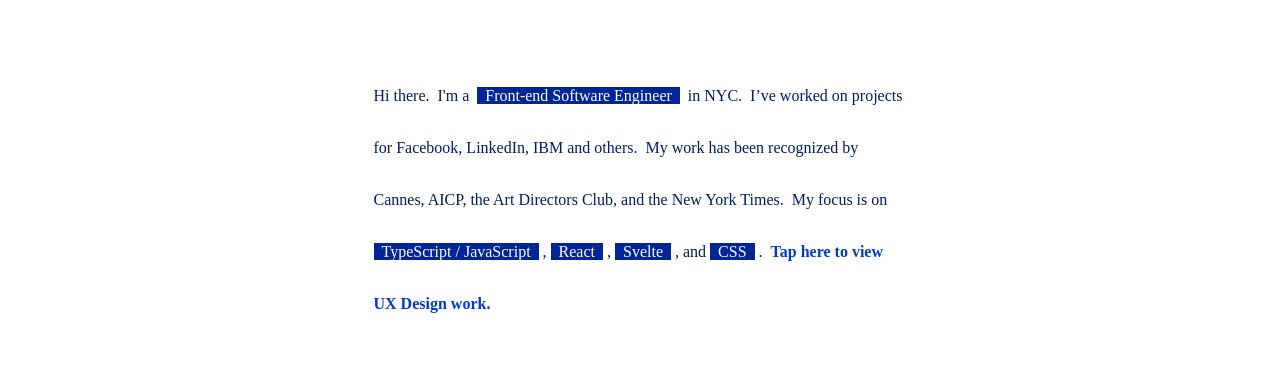
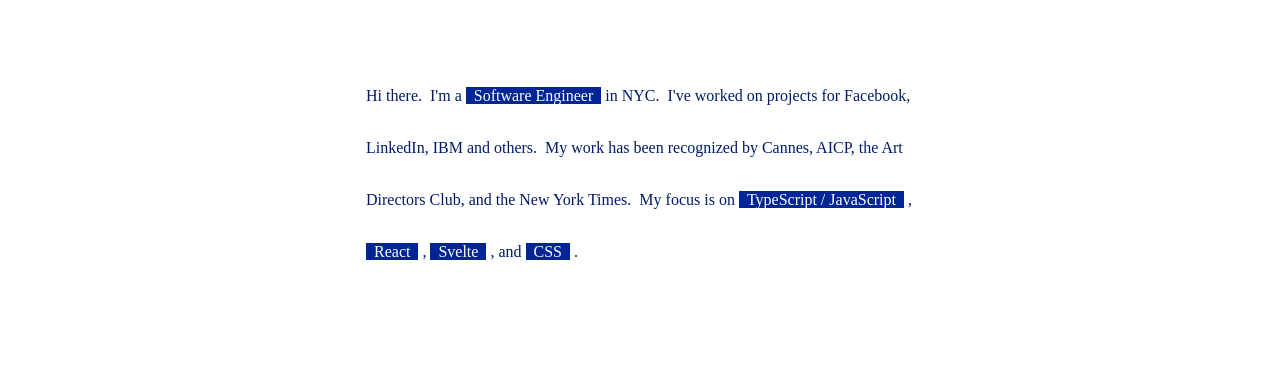
Before and after one commit to aarnadlr/aaronadler-com-2022, a Next.js app: page / in a window 1280 px wide. Shown: the part 350-727 px from the top of the page. Built offline with nearby package versions, Linux system fonts and the light colour scheme; a web font is replaced by a local one.

Commit message:
Remove links to alt portfolio page. Add dynamic import to UX homepage. Add LinkedIn Demo URL.

```diff
--- a/Components/CardsUX.js
+++ b/Components/CardsUX.js
@@ -1,7 +1,10 @@
 import React from 'react';
 // import Tilt from "react-tilt";
 import projects from '../projectsUX';
-import CodeWindow from './CodeWindow/CodeWindow';
+// import CodeWindow from './CodeWindow/CodeWindow';
+import dynamic from 'next/dynamic';
+const CodeWindow = dynamic(() => import('../Components/CodeWindow/CodeWindow'), { ssr: false });
+
 // import './Cards.css';
 // import '../../src/css/entry.css';
 import { v1 as uuidv1 } from 'uuid';
--- a/Components/WelcomeBio/WelcomeBio.js
+++ b/Components/WelcomeBio/WelcomeBio.js
@@ -125,11 +125,11 @@
 
 
       <h2 className="paragraph f5 lh-copy4b mh3 fw5">
-        Hi there. &nbsp;I&#39;m a&nbsp;&nbsp;
-        <span className="highlight">&nbsp;&nbsp;Front-end Software Engineer&nbsp;&nbsp;</span>
+        Hi there. &nbsp;I&#39;m a&nbsp;
+        <span className="highlight">&nbsp;&nbsp;Software Engineer&nbsp;&nbsp;</span>
         {/*&nbsp;and&nbsp;*/}
         {/*<span className="highlight">&nbsp;UX Engineer&nbsp;</span>*/}
-        &nbsp;&nbsp;in NYC.&nbsp; I’ve worked on projects for Facebook, LinkedIn, IBM and others. &nbsp;My work has been recognized by Cannes, AICP, the
+        &nbsp;in NYC.&nbsp; I've worked on projects for Facebook, LinkedIn, IBM and others. &nbsp;My work has been recognized by Cannes, AICP, the
         Art Directors Club, and the New York Times. &nbsp;My focus is on
         {' '}
         <span className="highlight">&nbsp;&nbsp;TypeScript / JavaScript&nbsp;&nbsp;</span>
@@ -144,11 +144,9 @@
         <span className="highlight">&nbsp;&nbsp;CSS&nbsp;&nbsp;</span>
         &nbsp;.&nbsp;&nbsp;
 
-         <Link href="/ux" className={'hoverLink'}>
-
+        {/* <Link href="/ux" className={'hoverLink'}>
             Tap here to view UX Design work.
-
-        </Link>
+        </Link> */}
 
       </h2>
 
--- a/Components/WelcomeBioUX.js
+++ b/Components/WelcomeBioUX.js
@@ -129,11 +129,11 @@
 
         {/*Below, please find a selection of{' '}*/}
         {/*<span className="highlight">&nbsp;UX Design&nbsp;</span> projects.{' '}*/}
-        <Link href="/" className={'hoverLink'}>
+        {/* <Link href="/" className={'hoverLink'}>
 
             Tap here to view software development work
-        </Link>
-        .
+        </Link> */}
+
       </h2>
     </div>
 
--- a/pages/index.tsx
+++ b/pages/index.tsx
@@ -8,11 +8,11 @@
 import CoreTools from '../Components/CoreTools';
 import Footer from '../Components/Footer';
 // import MediumCard from '../Components/MediumCard';
-import HackerrankScore from '../Components/hackerrank-score';
+// import HackerrankScore from '../Components/hackerrank-score';
 // import Link from 'next/link';
 // import RSSRequestHOC from '../Components/HOCs/RSSRequestHOC'
 // import Cookies from 'js-cookie';
-import {useRouter} from "next/router";
+// import {useRouter} from "next/router";
 
 
 export default function Index() {
--- a/projects.js
+++ b/projects.js
@@ -45,7 +45,8 @@
       tag4: 'Prototype',
       // tag5: 'HTML',
       year: 2022,
-      link: 'https://www.linkedin.com/',
+      // link: 'https://www.linkedin.com/',
+      link: 'https://linkedin-stickers.vercel.app/',
       dim: false,
   },
 
--- a/styles/style.css
+++ b/styles/style.css
@@ -60,11 +60,11 @@
 
 
 #topSection_dev{
-  max-width: 565px;
+  max-width: 580px;
   color: #011b69;
 }
 #topSection_ux{
-  max-width: 560px;
+  max-width: 610px;
   /* color: rgb(135, 0, 219);   */
 }
 
```
